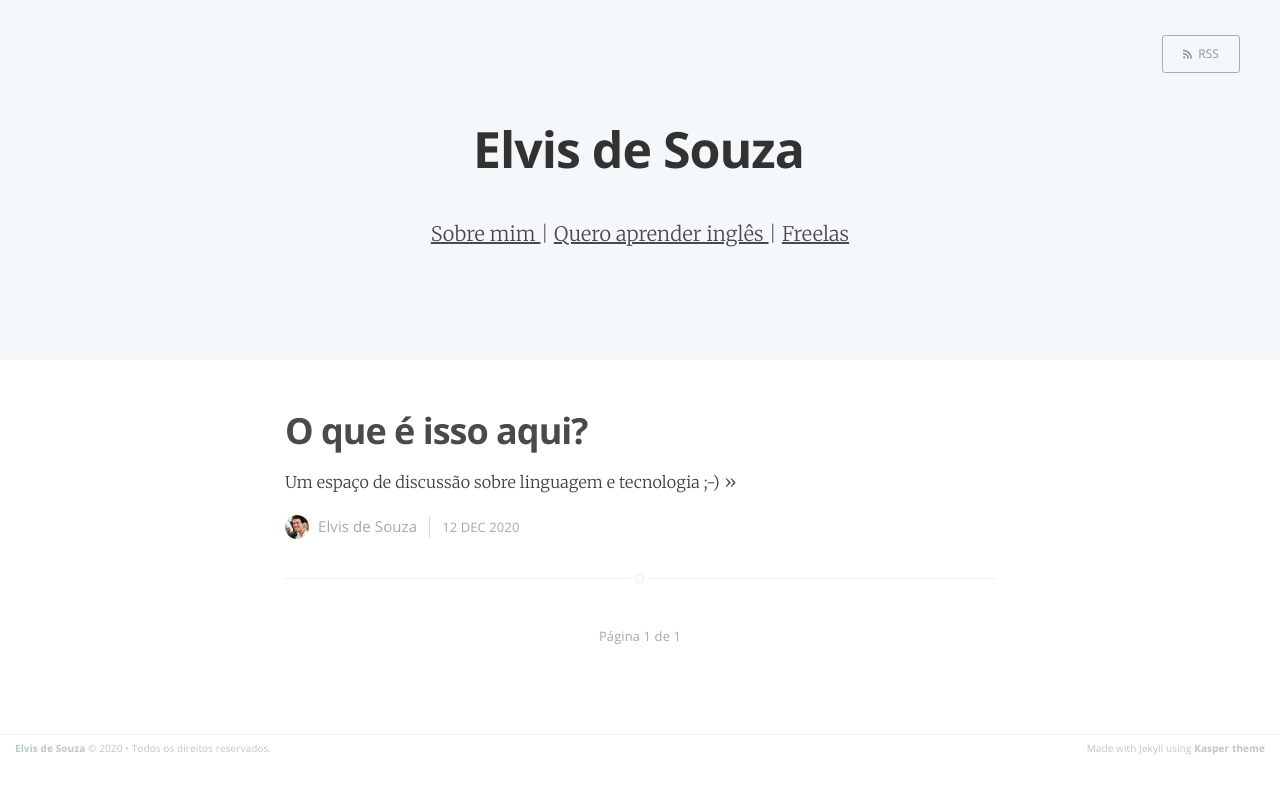
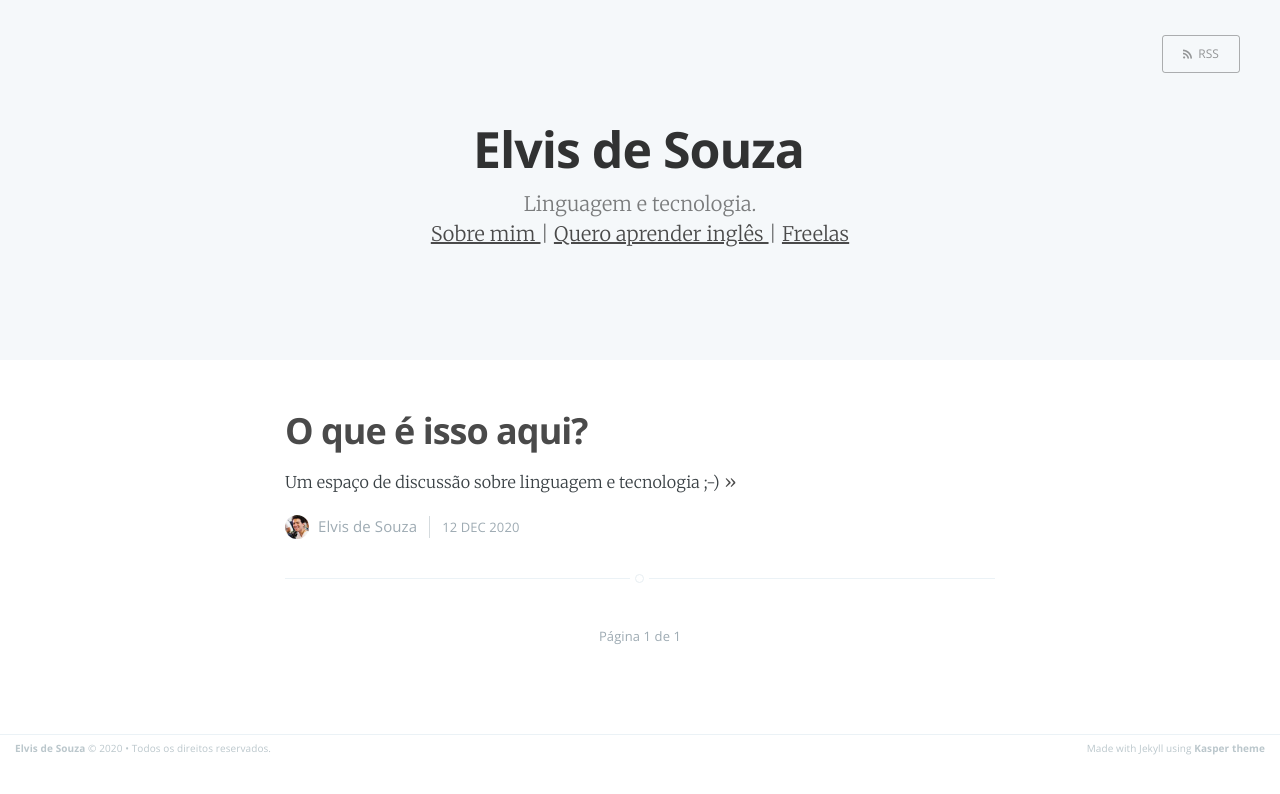
Before and after one commit to alvelvis/alvelvis.github.io, a Jekyll site: the page built from index.html, in a window 1280 px wide. Shown: the top 794 px of the page. Built offline with Jekyll 4.4.1, drawn with Linux system fonts in a browser that asks for light colours; the list of posts is cut into pages by our own code.

Commit message:
curriculo e blog

```diff
--- a/_config.yml
+++ b/_config.yml
@@ -1,5 +1,5 @@
 name: Elvis de Souza
-description: false
+description: "Linguagem e tecnologia"
 meta_description: "Linguagem e tecnologia"
 
 markdown: kramdown
@@ -11,7 +11,7 @@ domain_name: "alvelvis.github.io"
 google_analytics: "UA-XXXXXXXX-X"
 plugins: [jekyll-paginate]
 
-authordesc: Pós-graduando em Linguística Computacional no PPGEL/PUC-Rio. Entendo um pouco de linguagem e de robôs.
+authordesc: Pós-graduando em Linguística Computacional no PPGEL/PUC-Rio. Entendo um pouco de linguagem, de robôs, e de como robôs aprendem linguagem.
 profdesc: Bacharel em Letras Português/Inglês pela PUC-Rio, mestrando em Linguística Computacional pelo PPGEL/PUC-Rio. Membro do grupo de pesquisa em Linguística Computacional, Corpus e Humanidades Digitais [(ComCorHd/PUC-Rio)](http://comcorhd.letras.puc-rio.br) desde 2018.
 skills: "
 \n- Comunicação eficiente e não violenta
```
